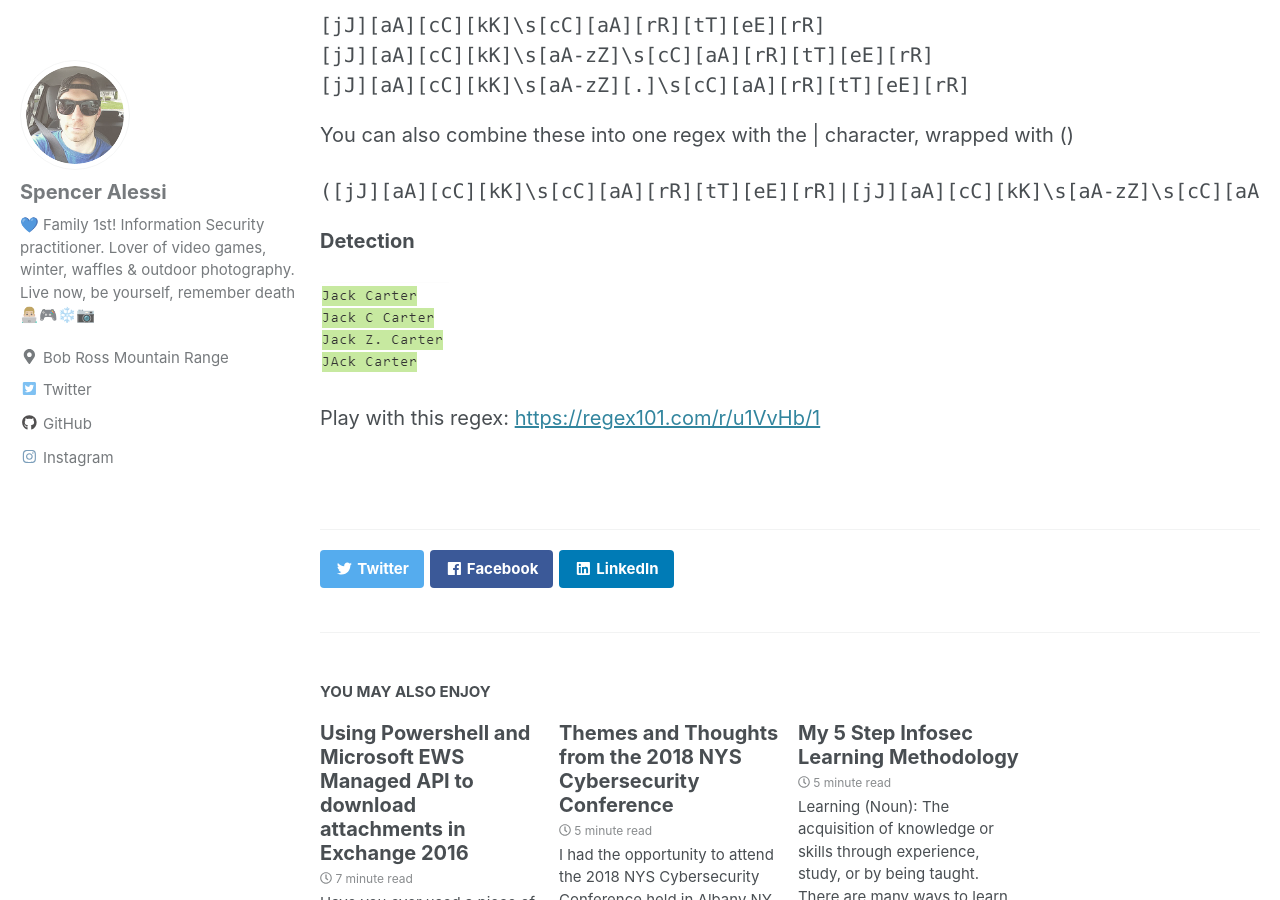
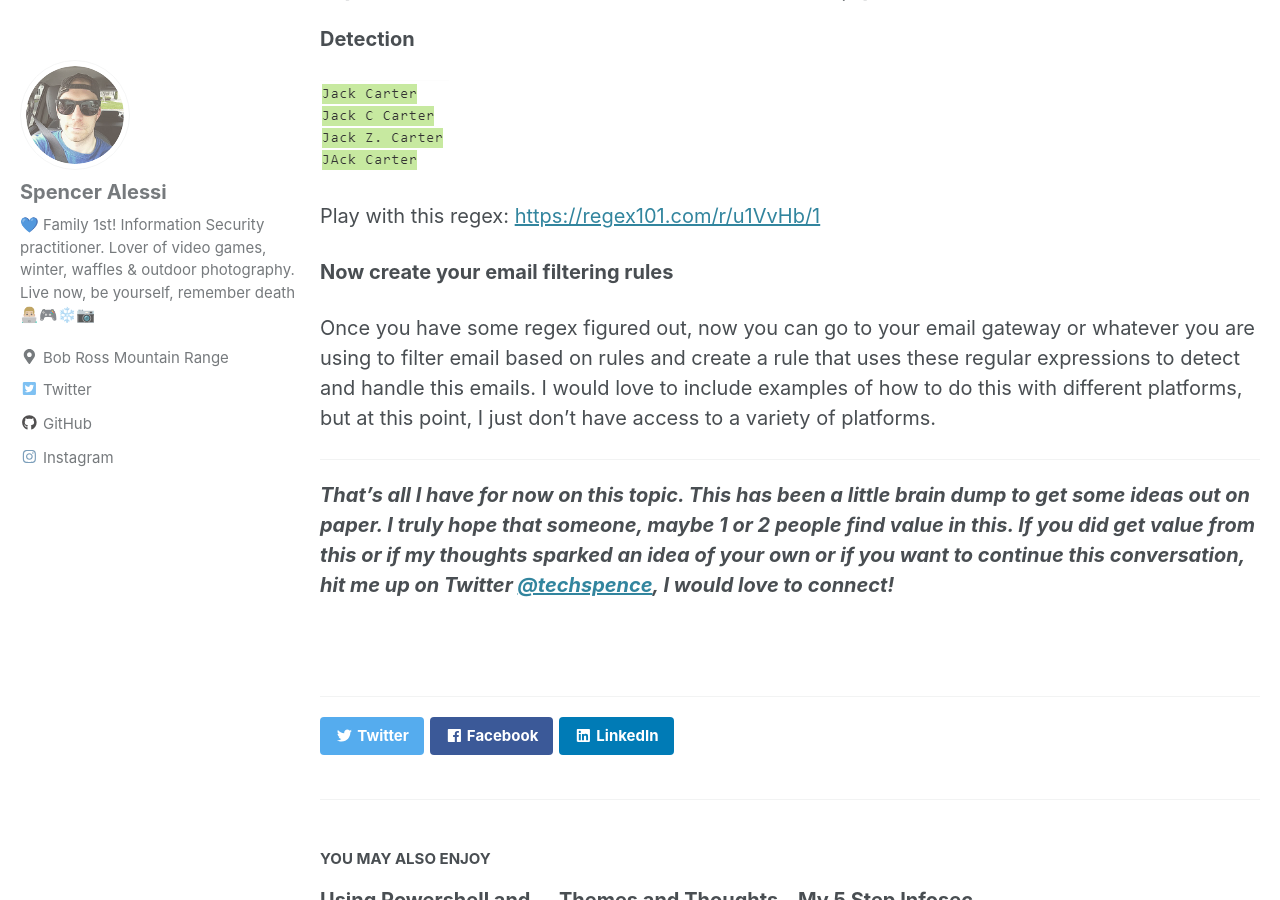
Before and after one commit to techspence/techspence.github.io, a Jekyll site: the page built from _posts/2019-03-15-Quick-And-Easy-Ways-To-Protect-Your-Company-From-CEO-Fraud.md, in a window 1280 px wide and 900 px high, scrolled down 3846 px. Built offline with Jekyll 4.4.1, drawn with Linux system fonts in a browser that asks for light colours; cached includes are drawn as plain includes; some of the changed text lies outside the part shown.

Commit message:
updated ceo draft

```diff
--- a/_posts/2019-03-15-Quick-And-Easy-Ways-To-Protect-Your-Company-From-CEO-Fraud.md
+++ b/_posts/2019-03-15-Quick-And-Easy-Ways-To-Protect-Your-Company-From-CEO-Fraud.md
@@ -14,7 +14,6 @@ Now, the first thing to tackle before jumping into this is to make sure you have
 
 
 # CEO Fraud Technique 1: Look-a-Like/Misspelt Domain Names
-
 The thing I want you to focus on here is the **domain**, everything after the @ symbol. In this blog post, my made up CEO's name is Jack Carter and the company email is eureka[.]com.
 
 *If you're a syfy fan you will know that Jack Carter was the quirky and trouble prone Sheriff of a town called Eureka in the show with the same name. I love that show. It's about a town of geniuses that are always causing trouble, blowing stuff up or wreaking some other kind of havoc on the town.*
@@ -111,3 +104,12 @@ You can also combine these into one regex with the | character, wrapped with ()
 ![Character Substitution Fake CEOs Name](/assets/img/charactersubfake-ceoname.png)
 
 Play with this regex: [https://regex101.com/r/u1VvHb/1](https://regex101.com/r/u1VvHb/1)
+
+
+**Now create your email filtering rules**
+
+Once you have some regex figured out, now you can go to your email gateway or whatever you are using to filter email based on rules and create a rule that uses these regular expressions to detect and handle this emails. I would love to include examples of how to do this with different platforms, but at this point, I just don't have access to a variety of platforms.
+
+---
+
+***That’s all I have for now on this topic. This has been a little brain dump to get some ideas out on paper. I truly hope that someone, maybe 1 or 2 people find value in this. If you did get value from this or if my thoughts sparked an idea of your own or if you want to continue this conversation, hit me up on Twitter [@techspence](https://twitter.com/techspence), I would love to connect!***
```
Also changed, not shown: other parts of _posts/2019-03-15-Quick-And-Easy-Ways-To-Protect-Your-Company-From-CEO-Fraud.md (+0 -6 lines).
